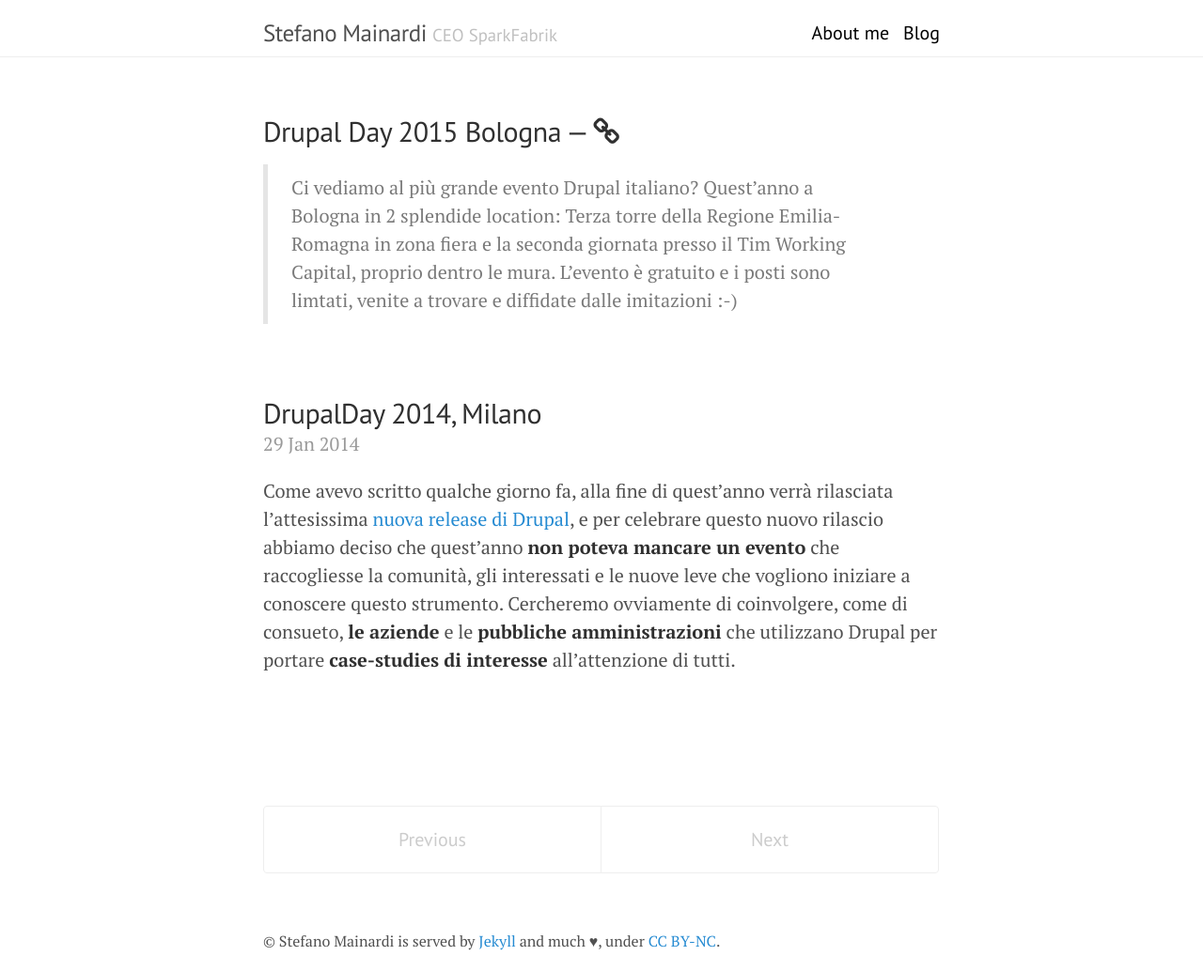
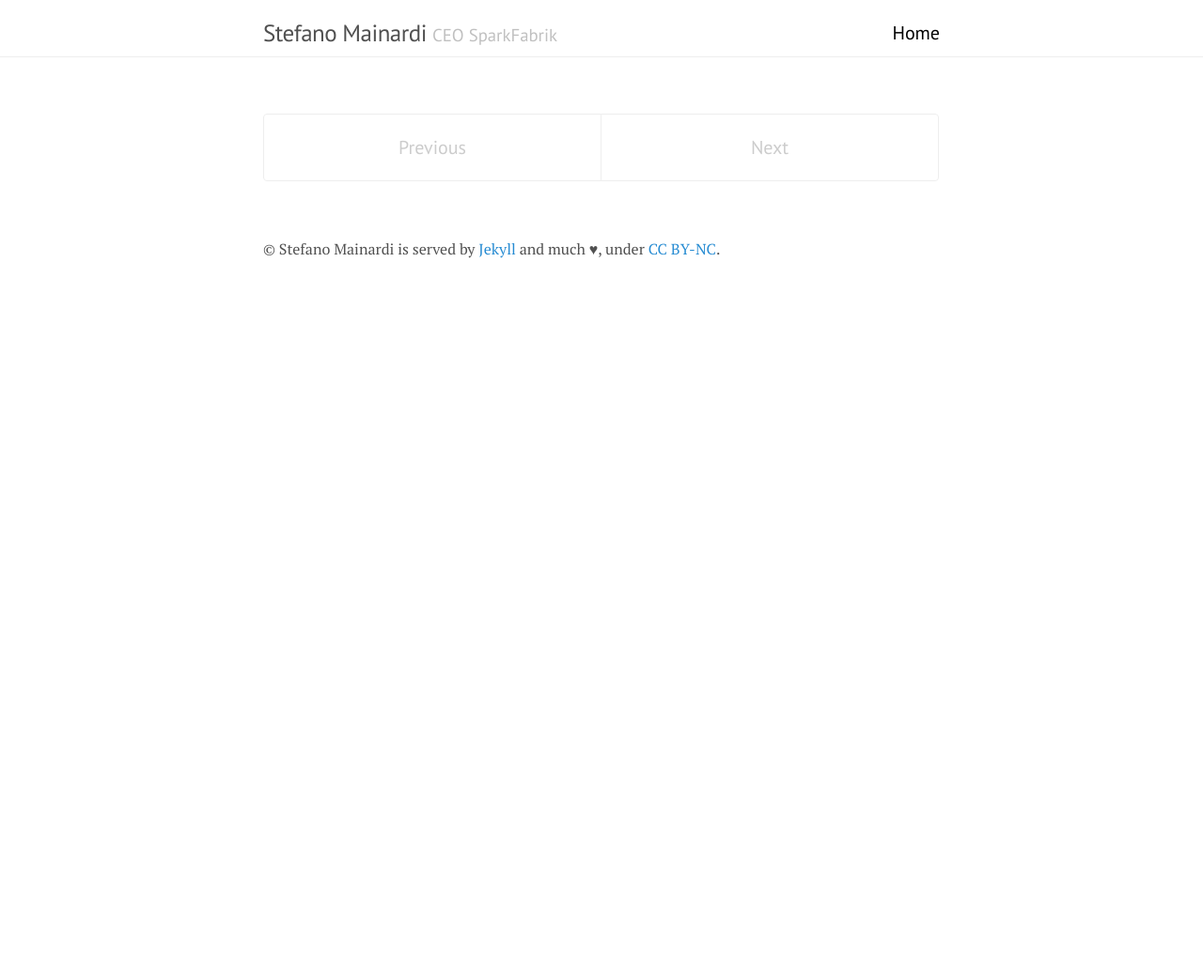
Before and after one commit to stefanomainardi/stefanomainardi.github.io, a Jekyll site: the page built from blog/index.html, in a window 1280 px wide. Shown: the whole page at 94% size. Built offline with Jekyll 4.4.1, drawn with Linux system fonts in a browser that asks for light colours; Markdown is read by kramdown in place of the engine named in the settings; the list of posts is cut into pages by our own code; after the commit the page ends 900 px from its top, so only the background shows below that.

Commit message:
update generale

```diff
--- a/_config.yml
+++ b/_config.yml
@@ -1,5 +1,5 @@
 # Dependencies
-markdown:  redcarpet
+markdown:  kramdown
 
 # Setup
 title:             Stefano Mainardi
--- a/_includes/menu.html
+++ b/_includes/menu.html
@@ -1,4 +1,4 @@
 <div class="menu">
-            <a href="{{ site.url }}{{ site.baseurl }}/">About me</a>
-            <a href="{{ site.baseurl }}/blog">Blog</a>
+            <a href="{{ site.url }}{{ site.baseurl }}/">Home</a>
+            <!--<a href="{{ site.baseurl }}/blog">Blog</a>-->
 </div>
--- a/_posts/2014-01-29-drupalday-2014-milano.md
+++ /dev/null
@@ -1,26 +0,0 @@
----
-title: DrupalDay 2014, Milano
-author: Stefano Mainardi
-layout: post
-permalink: /2014/01/29/drupalday-2014-milano/
-dsq_thread_id:
-  - 2189932642
-categories:
-  - Eventi
-  - Tech
-tags:
-  - drupal
-description: DrupalDay 2014 a Milano, organizzato da Twinbit
----
-Come avevo scritto qualche giorno fa, alla fine di quest&#8217;anno verrà rilasciata l&#8217;attesissima [nuova release di Drupal][1], e per celebrare questo nuovo rilascio abbiamo deciso che quest&#8217;anno **non poteva mancare un evento** che raccogliesse la comunità, gli interessati e le nuove leve che vogliono iniziare a conoscere questo strumento. Cercheremo ovviamente di coinvolgere, come di consueto, **le aziende** e le **pubbliche amministrazioni** che utilizzano Drupal per portare **case-studies di interesse** all&#8217;attenzione di tutti.
-
-Abbiamo deciso quest&#8217;anno di organizzare l&#8217;evento **a Milano** in **Novembre**, dopo aver avuto molte richieste in tal senso, e cercando di convogliare il pubblico più ampio possibile. Per ora stiamo decidendo ancora il luogo ed i giorni precisi, cercando di trovare le soluzioni migliori per rendere questo **evento grandioso** come le ultime edizioni passate.
-
-La mia personale speranza è quella **di vedere un pubblico più ampio**, e di riuscire a coinvolgere anche la comunità Symfony italiana e in generale la comunità PHP, credo che ormai possa essere considerato uno [strumento di sviluppo interessante][2] anche per chi non è abituato ad utilizzare strumenti di questo genere. *La contaminazione e lo scambio sono infondo il tassello principale per evolvere e migliorarsi.*
-
-Puoi seguire quindi il [sito ufficiale][3] per tutte le novità, che vi assicuro, non mancheranno! Nel frattempo, se siete interessati a sponsorizzare l&#8217;evento o darci il tuo supporto e contributo mettiti pure [in contatto con noi][4]
-
- [1]: http://www.stefanomainardi.com/2014/01/13/drupal-8-cosa-ci-sara-da-aspettarsi/ "Drupal 8, cosa ci sarà da aspettarsi"
- [2]: http://symfony.com/blog/symfony2-meets-drupal-8
- [3]: http://www.drupalday.it
- [4]: mailto:info@drupalday.it
--- a/_posts/2015-11-17-drupal-day-2015-bologna.md
+++ /dev/null
@@ -1,16 +0,0 @@
----
-layout: link
-status: publish
-title: Drupal Day 2015 Bologna
-origlink: http://bologna2015.drupalday.it
-categories: []
-tags: []
-published: True
-categories:
--  Conferences
-tags:
-- drupal
-- community
----
-
-> Ci vediamo al più grande evento Drupal italiano? Quest'anno a Bologna in 2 splendide location: Terza torre della Regione Emilia-Romagna in zona fiera e la seconda giornata presso il Tim Working Capital, proprio dentro le mura. L'evento è gratuito e i posti sono limtati, venite a trovare e diffidate dalle imitazioni :-)
```
Also changed, not shown: Gemfile (deleted, +0 -7 lines), index.md (+8 -22 lines), assets/stefano_2020.jpg (added), 1 other file.
